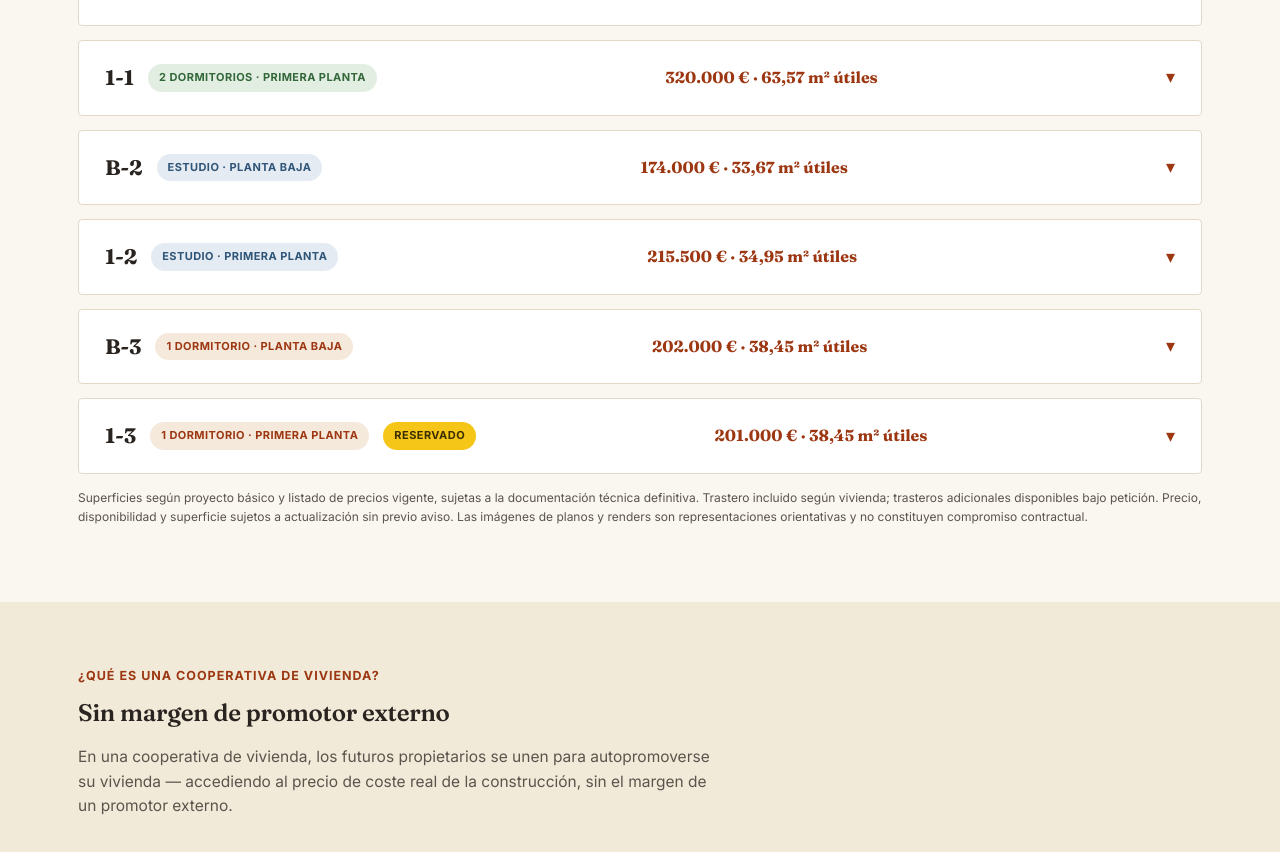
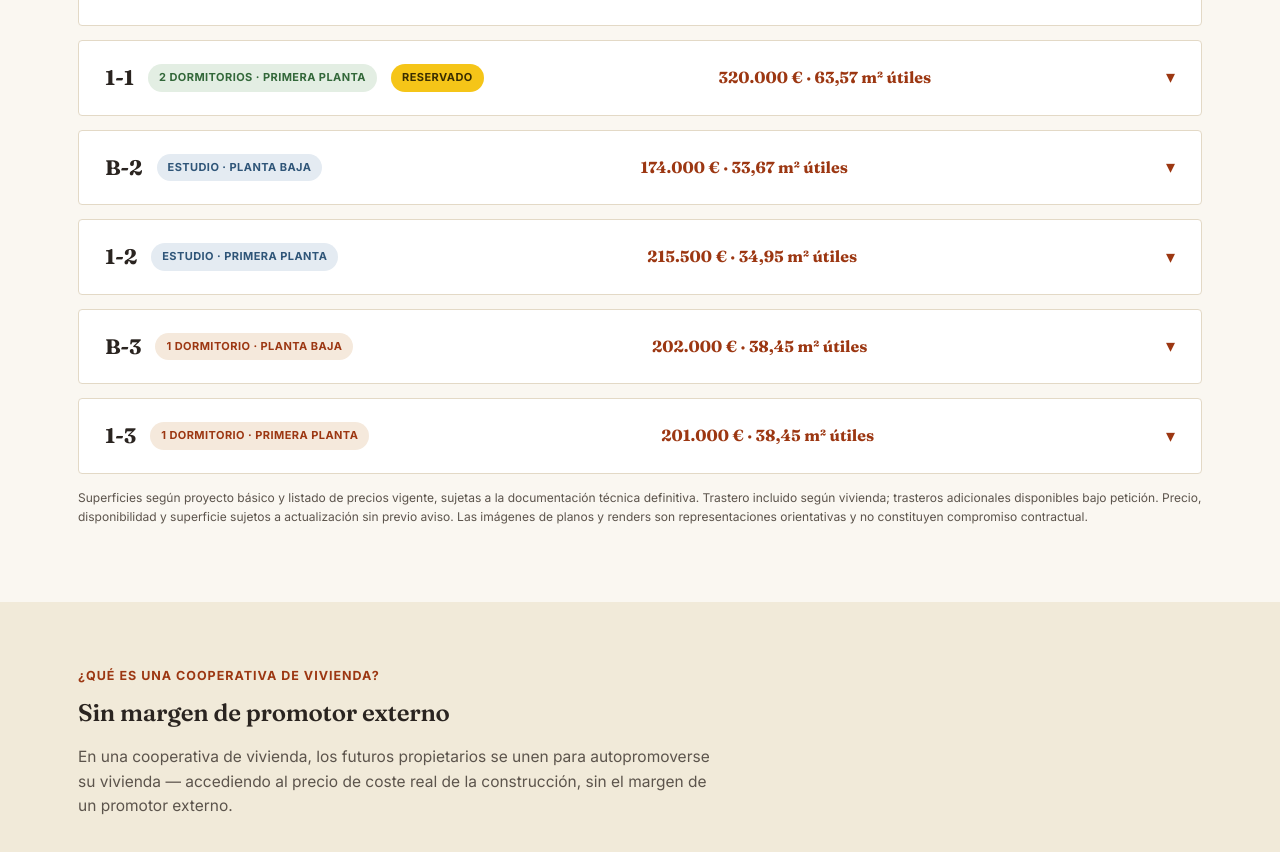
Before and after one commit to iberian-nexus/galaxia31-site, a plain HTML site: page index.html in a window 1280 px wide. Shown: the part 4358-5210 px from the top of the page. Drawn offline with Linux system fonts and the light colour scheme.

Commit message:
Add files via upload

```diff
--- a/index.html
+++ b/index.html
@@ -284,7 +284,7 @@
     </details>
 
     <details class="unit-acc" name="unidad-acc">
-      <summary><span class="u-left"><span class="u-name">1-1</span><span class="unit-badge badge-disp">2 dormitorios · Primera planta</span></span><span class="u-price">320.000 € · 63,57 m² útiles</span><span class="u-arrow">▾</span></summary>
+      <summary><span class="u-left"><span class="u-name">1-1</span><span class="unit-badge badge-disp">2 dormitorios · Primera planta</span><span class="unit-badge badge-reservado">Reservado</span></span><span class="u-price">320.000 € · 63,57 m² útiles</span><span class="u-arrow">▾</span></summary>
       <div class="u-body">
         <div><img src="img/Plan_Vivienda_1-1.jpeg" alt="Plano 1-1"><div class="unit-photos">
           <img src="img/IMAGEN_OK_1-1.png" alt="1-1" onerror="this.remove()">
@@ -361,7 +361,7 @@
     </details>
 
     <details class="unit-acc" name="unidad-acc">
-      <summary><span class="u-left"><span class="u-name">1-3</span><span class="unit-badge badge-1dorm">1 dormitorio · Primera planta</span><span class="unit-badge badge-reservado">Reservado</span></span><span class="u-price">201.000 € · 38,45 m² útiles</span><span class="u-arrow">▾</span></summary>
+      <summary><span class="u-left"><span class="u-name">1-3</span><span class="unit-badge badge-1dorm">1 dormitorio · Primera planta</span></span><span class="u-price">201.000 € · 38,45 m² útiles</span><span class="u-arrow">▾</span></summary>
       <div class="u-body">
         <div><img src="img/Plan_Vivienda_1-3.jpeg" alt="Plano 1-3"><div class="unit-photos">
           <img src="img/IMAGEN_OK_1-3.png" alt="1-3" onerror="this.remove()">
```
